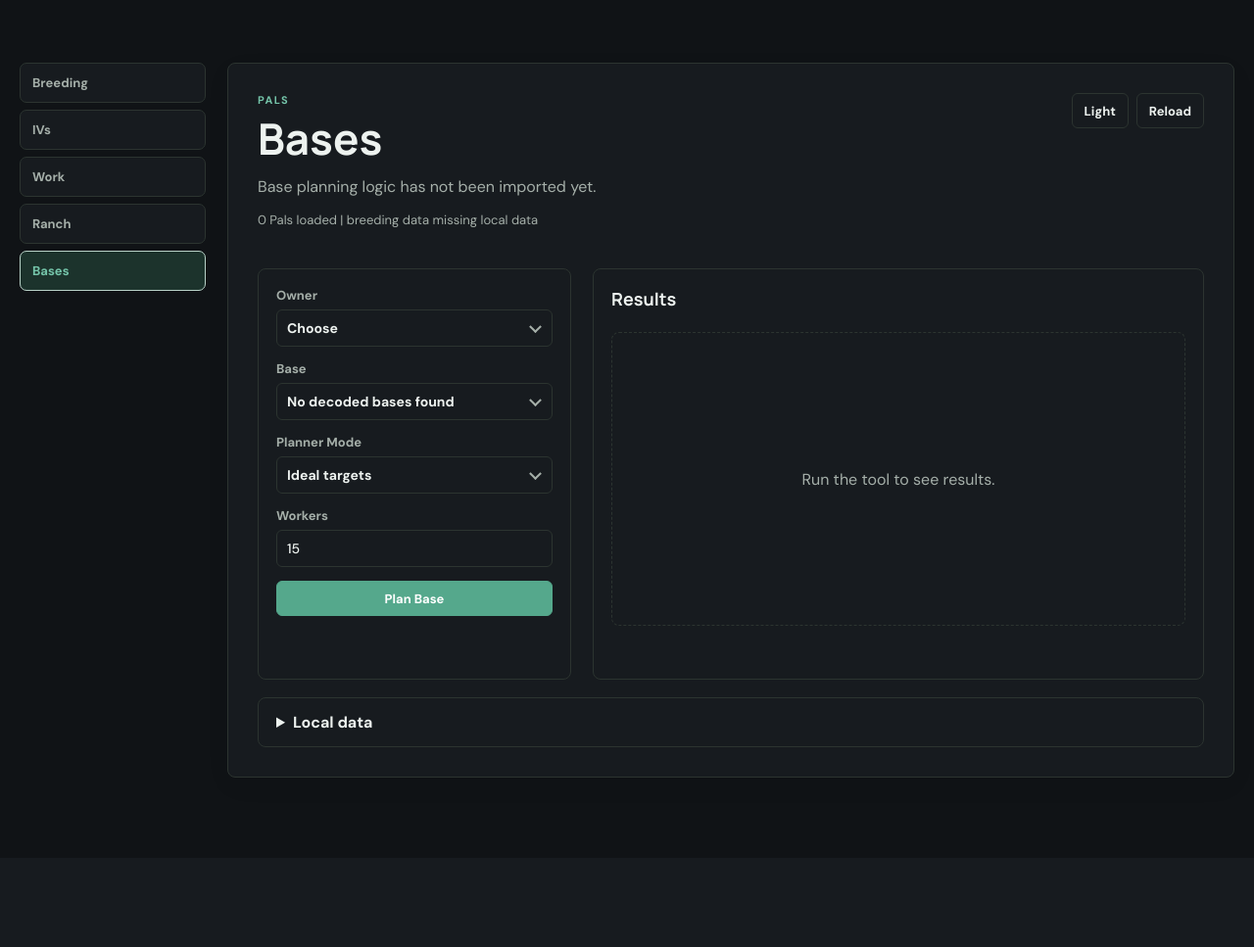
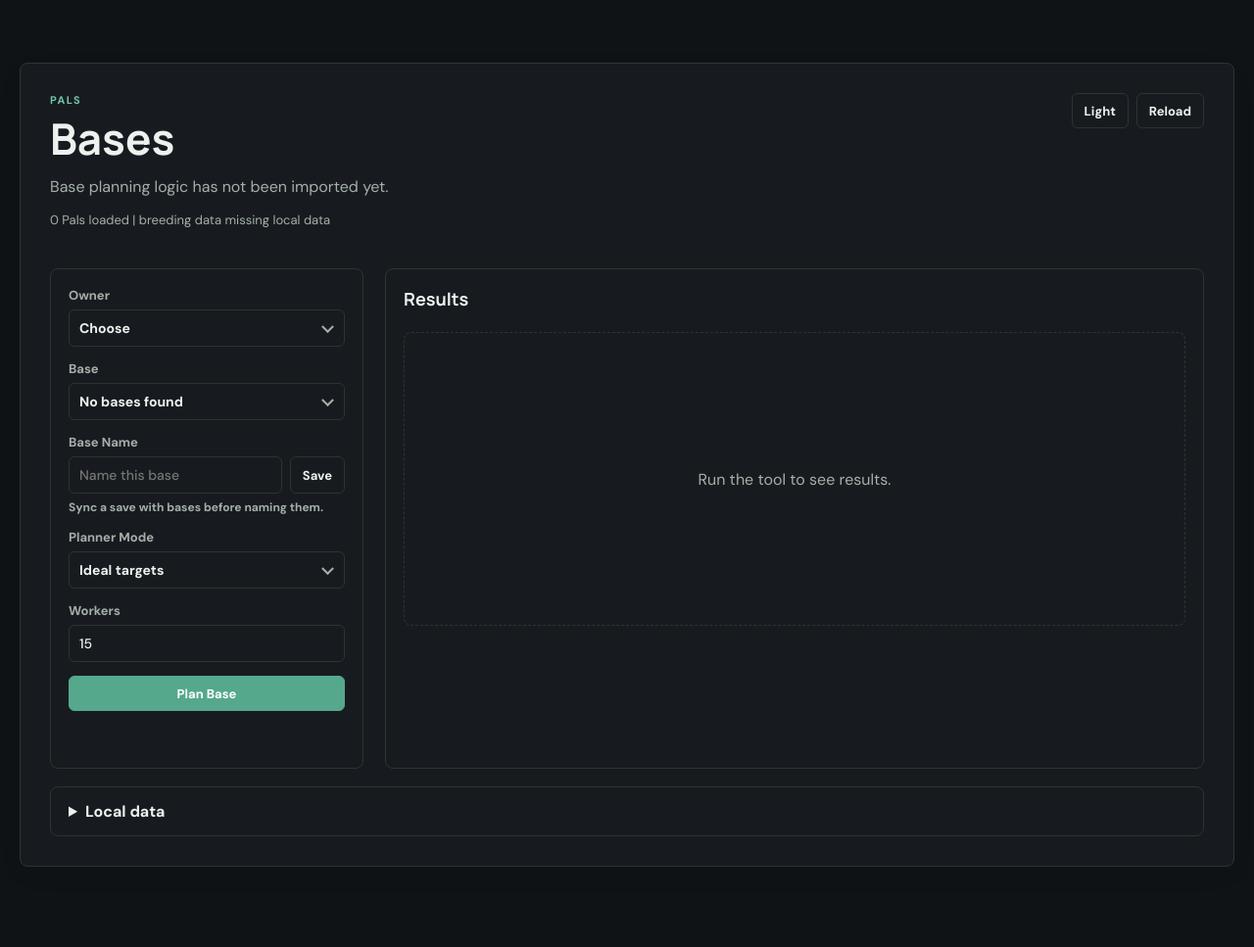
Before and after one commit to dabarrios/homelab, a Django app: page /pals/bases/ in a window 1280 px wide. Shown: the part 74-1041 px from the top of the page at 98% size. Before the commit the page ends 868 px from the top, so only its background shows below. Run offline with Django 5.2, Linux system fonts and the light colour scheme; the visitor is signed in with stand-in values (Sample User, id 1).

Commit message:
feat: Update passive management and UI enhancements; add base name functionality

```diff
--- a/django/pals/services/optimizer.py
+++ b/django/pals/services/optimizer.py
@@ -65,9 +65,11 @@ GOLD_PASSIVES = {
     "Ferocious",
     "Flame Emperor",
     "Ice Emperor",
-    "Impatient",
     "Lord of Lightning",
     "Lord of the Sea",
+    "Logging Foreman",
+    "Mine Foreman",
+    "Mining Foreman",
     "Musclehead",
     "Otherworldly Cells",
     "Philanthropist",
@@ -75,6 +77,7 @@ GOLD_PASSIVES = {
     "Service-Minded",
     "Spirit Emperor",
     "Vampiric",
+    "Workaholic",
 }
 
 NEGATIVE_PASSIVES = {
@@ -85,6 +88,7 @@ NEGATIVE_PASSIVES = {
     "Destructive",
     "Downtrodden",
     "Glutton",
+    "Mercy Hit",
     "Pacifist",
     "Slacker",
     "Unstable",
@@ -108,7 +112,6 @@ BLUE_PASSIVES = {
     "Ranch Master",
     "Skymarcher",
     "Lucky",
-    "Nimble",
     "Runner",
     "Swift",
 }
@@ -116,7 +119,9 @@ BLUE_PASSIVES = {
 NORMAL_PASSIVES = {
     "Conceited",
     "Fit as a Fiddle",
+    "Impatient",
     "Insomnia",
+    "Nimble",
     "Work Slave",
 }
 
@@ -229,12 +234,14 @@ def passive_tone(name: str, passive_id: str = "", desc: str = "") -> str:
         return "positive"
     if name in NEGATIVE_PASSIVES or pid.endswith("_down1") or pid.endswith("_down2") or pid.endswith("_down3"):
         return "negative"
+    if name in GOLD_PASSIVES:
+        return "gold"
     positive_terms = ("+", " up", "increase", "immune", "work suitability")
     has_positive = any(term in lowered for term in positive_terms)
     has_negative = " -" in lowered or "down" in lowered or "decrease" in lowered
     if has_negative and not has_positive:
         return "negative"
-    if name in GOLD_PASSIVES or pid.endswith("_up2") or "work suitability +1" in lowered:
+    if pid.endswith("_up2") or "work suitability +1" in lowered:
         return "gold"
     if name in BLUE_PASSIVES:
         return "positive"
--- a/django/pals/static/pals/css/tool.css
+++ b/django/pals/static/pals/css/tool.css
@@ -1,5 +1,9 @@
 .pals-tool .tool-panel {
     min-height: 560px;
+}
+
+.tool-layout {
+    grid-template-columns: minmax(0, 1fr);
 }
 
 .page.tool-page,
@@ -912,7 +916,13 @@
 }
 
 .passive-suggestions button {
-    grid-template-columns: auto 1fr auto;
+    grid-template-columns: auto 1fr;
+}
+
+.suggest-field[data-inventory-suggest] .suggest-menu button,
+.suggest-field[data-suggest="passive"] .suggest-menu button,
+.suggest-field[data-suggest="passives"] .suggest-menu button {
+    grid-template-columns: auto 1fr;
 }
 
 .suggest-menu button:last-child,
@@ -1331,6 +1341,30 @@
     color: var(--ink);
     padding: 7px 8px;
     font: 700 13px "DM Sans", system-ui, sans-serif;
+}
+
+.base-name-row {
+    display: grid;
+    grid-template-columns: minmax(0, 1fr) auto;
+    gap: 8px;
+}
+
+.base-name-row button {
+    min-height: 38px;
+    border: 1px solid var(--line);
+    border-radius: 6px;
+    background: #fff;
+    color: var(--ink);
+    padding: 8px 12px;
+    font: 800 13px "DM Sans", system-ui, sans-serif;
+    cursor: pointer;
+}
+
+.base-name-row button:hover,
+.base-name-row button:focus-visible {
+    border-color: #a9d0c3;
+    background: var(--accent-soft);
+    color: var(--accent-dark);
 }
 
 :root[data-theme="dark"] {
@@ -1366,6 +1400,7 @@
 :root[data-theme="dark"] .inventory-summary button,
 :root[data-theme="dark"] .implant-inventory [data-inventory-add],
 :root[data-theme="dark"] .implant-row input[type="number"],
+:root[data-theme="dark"] .base-name-row button,
 :root[data-theme="dark"] .work-pal-card,
 :root[data-theme="dark"] .ranch-item-card,
 :root[data-theme="dark"] .route-card,
--- a/django/pals/static/pals/js/tool.js
+++ b/django/pals/static/pals/js/tool.js
@@ -230,10 +230,13 @@ function fillOptions() {
   });
   $$('.js-base').forEach(select => {
     const bases = options.baseSites?.bases || [];
+    const selected = select.value;
     select.innerHTML = bases.length
-      ? bases.map(base => `<option value="${escapeHtml(base.id)}">${escapeHtml(base.label || base.name || base.id)}</option>`).join('')
-      : '<option value="">No decoded bases found</option>';
+      ? bases.map(base => `<option value="${escapeHtml(base.id)}">${escapeHtml(base.displayName || base.customName || base.defaultName || base.label || base.name || base.id)}</option>`).join('')
+      : '<option value="">No bases found</option>';
+    if (selected && [...select.options].some(option => option.value === selected)) select.value = selected;
   });
+  updateBaseLabelField();
   setText('#palsMeta', `${options.rosterCount || 0} Pals loaded | breeding data ${options.dataVersion || 'unknown'}`);
   renderProfileOptions();
   renderImplantInventories();
@@ -418,7 +421,10 @@ function renderSuggestions(field) {
   const matches = values
     .filter(value => value.toLowerCase().includes(query))
     .slice(0, 8);
-  menu.innerHTML = matches.map(value => `<button type="button" data-suggest-value="${escapeHtml(value)}">${escapeHtml(value)}</button>`).join('');
+  menu.innerHTML = matches.map(value => {
+    const tone = type === 'passives' || type === 'passive' ? passiveTone(value) : '';
+    return `<button type="button" data-suggest-value="${escapeHtml(value)}">${tone ? `<span class="passive-dot ${tone}"></span>` : ''}<span>${escapeHtml(value)}</span></button>`;
+  }).join('');
   menu.classList.toggle('open', matches.length > 0);
 }
 
@@ -527,7 +533,7 @@ function renderPassiveSuggestions(picker) {
     .slice(0, 8);
   list.innerHTML = matches.map(passive => {
     const tone = passiveTone(passive);
-    return `<button type="button" data-suggest-passive="${escapeHtml(passive)}"><span class="passive-dot ${tone}"></span>${escapeHtml(passive)}<em>${escapeHtml(tone)}</em></button>`;
+    return `<button type="button" data-suggest-passive="${escapeHtml(passive)}"><span class="passive-dot ${tone}"></span><span>${escapeHtml(passive)}</span></button>`;
   }).join('');
   list.classList.toggle('open', matches.length > 0);
 }
@@ -626,7 +632,7 @@ function renderInventorySuggestions(panel) {
     .filter(passive => !current.has(passive))
     .filter(passive => passive.toLowerCase().includes(query))
     .slice(0, 8);
-  menu.innerHTML = matches.map(passive => `<button type="button" data-inventory-choice="${escapeHtml(passive)}">${escapeHtml(passive)}</button>`).join('');
+  menu.innerHTML = matches.map(passive => `<button type="button" data-inventory-choice="${escapeHtml(passive)}"><span class="passive-dot ${passiveTone(passive)}"></span><span>${escapeHtml(passive)}</span></button>`).join('');
   menu.classList.toggle('open', matches.length > 0);
 }
 
@@ -666,7 +672,7 @@ function renderImplantInventories() {
   const availableCount = entries.filter(([, item]) => item?.infinite || Number(item?.count || 0) > 0).length;
   $$('[data-inventory-summary]').forEach(summary => {
     summary.textContent = entries.length
-      ? `${availableCount}/${entries.length} implant passive${entries.length === 1 ? '' : 's'} available.`
+      ? `${entries.length} implant passive${entries.length === 1 ? '' : 's'} tracked.`
       : 'No implant passives inventoried yet.';
   });
   $$('[data-implant-inventory]').forEach(panel => {
@@ -959,6 +965,35 @@ function renderBases(data) {
   return renderJson(data);
 }
 
+function selectedBaseOption() {
+  const selectedId = document.querySelector('.js-base')?.value || '';
+  return (options.baseSites?.bases || []).find(base => base.id === selectedId) || null;
+}
+
+function updateBaseLabelField() {
+  const input = $('#baseLabel');
+  if (!input) return;
+  const base = selectedBaseOption();
+  input.value = base?.customName || '';
+  input.disabled = !base;
+  $('#saveBaseLabel')?.toggleAttribute('disabled', !base);
+  setText('#baseLabelHint', base ? 'Save a local display name for the selected base.' : 'Sync a save with bases before naming them.');
+}
+
+async function saveBaseLabel() {
+  const base = selectedBaseOption();
+  if (!base) return;
+  const label = ($('#baseLabel')?.value || '').trim();
+  const result = await api('/base-labels', {
+    method: 'POST',
+    headers: {'Content-Type': 'application/json'},
+    body: JSON.stringify({baseId: base.id, label}),
+  });
+  options.baseSites = await api('/base-work-sites');
+  fillOptions();
+  setText('#baseLabelHint', result.ok ? 'Base name saved.' : 'Base name was not saved.');
+}
+
 function renderResult(data) {
   const renderers = {breeding: renderBreeding, ivs: renderIvs, work: renderWork, ranch: renderRanch, bases: renderBases};
   $('#results').classList.remove('results-empty');
@@ -1141,9 +1176,11 @@ async function init() {
   $('#reloadData')?.addEventListener('click', () => reloadOptions().catch(error => setText('#toolStatus', error.message)));
   $('#refreshLiveSave')?.addEventListener('click', () => refreshLiveSave().catch(error => setText('#liveStatus', error.message)));
   $('#saveUpload')?.addEventListener('change', event => uploadSave(event.target.files?.[0]).catch(error => setText('#liveStatus', error.message)));
+  $('.js-base')?.addEventListener('change', updateBaseLabelField);
+  $('#saveBaseLabel')?.addEventListener('click', () => saveBaseLabel().catch(error => setText('#baseLabelHint', error.message)));
   options = await api('/options');
   fillOptions();
-  if (moduleKey === 'ranch' && window.PALS_RANCH_ITEM_SLUG) {
+  if (moduleKey === 'ranch') {
     $('#toolForm')?.requestSubmit();
   }
   loadLiveStatus().catch(() => {});
--- a/django/pals/templates/pals/bases.html
+++ b/django/pals/templates/pals/bases.html
@@ -7,6 +7,14 @@
 <label>
     Base
     <select class="js-base" name="baseId"></select>
+</label>
+<label>
+    Base Name
+    <span class="base-name-row">
+        <input id="baseLabel" name="baseLabel" autocomplete="off" placeholder="Name this base">
+        <button type="button" id="saveBaseLabel">Save</button>
+    </span>
+    <span class="field-hint" id="baseLabelHint">Save a local display name for the selected base.</span>
 </label>
 <label>
     Planner Mode
--- a/django/pals/templates/pals/breeding.html
+++ b/django/pals/templates/pals/breeding.html
@@ -29,7 +29,7 @@
     Use implant inventory for passives you can add later
 </label>
 <div class="inventory-summary">
-    <button type="button" data-open-implant-inventory>Manage Inventory</button>
+    <button type="button" data-open-implant-inventory>Manage Implant Inventory</button>
     <span class="field-hint" data-inventory-summary>No implant passives inventoried yet.</span>
 </div>
 <label>
--- a/django/pals/templates/pals/ivs.html
+++ b/django/pals/templates/pals/ivs.html
@@ -29,7 +29,7 @@
     Use implant inventory for passives you can add later
 </label>
 <div class="inventory-summary">
-    <button type="button" data-open-implant-inventory>Manage Inventory</button>
+    <button type="button" data-open-implant-inventory>Manage Implant Inventory</button>
     <span class="field-hint" data-inventory-summary>No implant passives inventoried yet.</span>
 </div>
 <label>
--- a/django/pals/templates/pals/module.html
+++ b/django/pals/templates/pals/module.html
@@ -2,11 +2,6 @@
 {% block title %}{{ title }} · PALS{% endblock %}
 {% block content %}
 <section class="tool-layout">
-    <aside class="tool-nav">
-        {% for module in modules %}
-        <a class="{% if active == module.key %}is-active{% endif %}" href="{% url module.route %}">{{ module.title }}</a>
-        {% endfor %}
-    </aside>
     <section class="tool-panel">
         <p class="eyebrow">PALS</p>
         <h1>{{ title }}</h1>
--- a/django/pals/templates/pals/tool_base.html
+++ b/django/pals/templates/pals/tool_base.html
@@ -7,12 +7,6 @@
 {% block page_class %}tool-page{% endblock %}
 {% block content %}
 <section class="tool-layout pals-tool" data-module="{{ module_key }}">
-    <aside class="tool-nav">
-        {% for module in modules %}
-        <a class="{% if active == module.key %}is-active{% endif %}" href="{% url module.route %}">{{ module.title }}</a>
-        {% endfor %}
-    </aside>
-
     <section class="tool-panel">
         <div class="tool-heading">
             <div>
```
